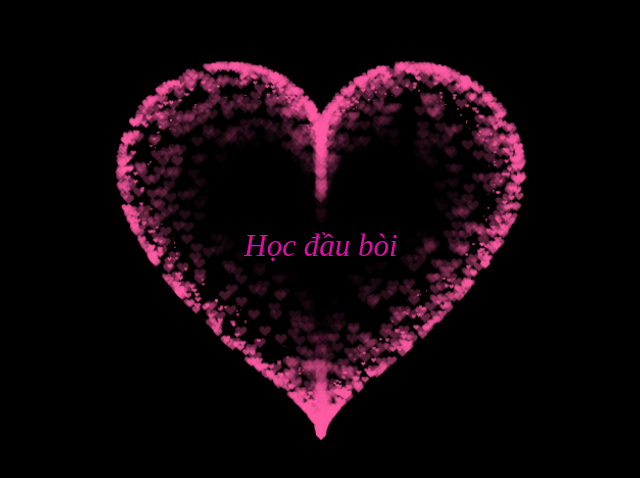
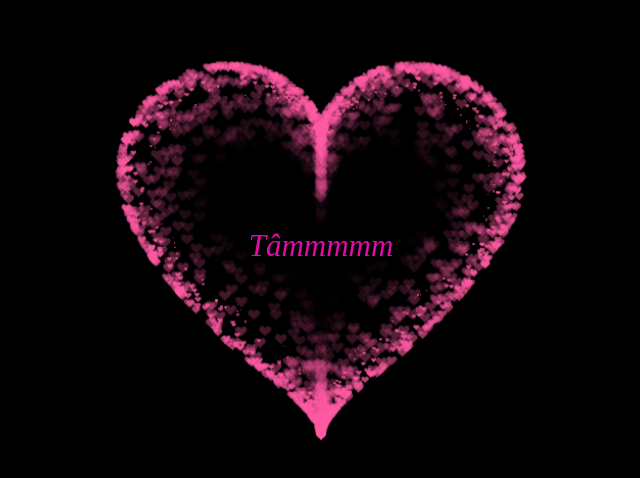
Before and after one commit to sontrandtu/birthday, a plain HTML site: page index.html in a window 1280 px wide. Shown: the part 152-630 px from the top of the page, 319-959 px from the left. Drawn offline with Linux system fonts and the light colour scheme.

Commit message:
update Tam
update Tam

```diff
--- a/index.html
+++ b/index.html
@@ -331,6 +331,6 @@ var ParticlePool = (function() {
         align-items: center;
         justify-content: center;
         margin-bottom: 5px;
-        text-align: center;">Học đầu bòi</div>
+        text-align: center;">Tâmmmmm</div>
  </BODY>
 </HTML>
```
